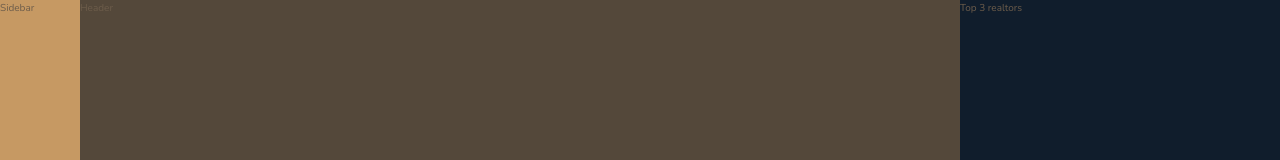
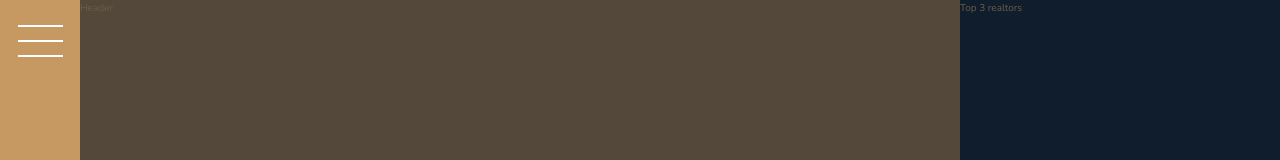
Before and after one commit to PrabeenSoreng/nexter-project, a website: page index.html in a window 1280 px wide. Shown: the top 160 px of the page. Drawn offline with nearby package versions, Linux system fonts and the light colour scheme.

Commit message:
sidebar added

```diff
--- a/index.html
+++ b/index.html
@@ -15,7 +15,7 @@
 
 <body class="container">
     <div class="sidebar">
-        Sidebar
+        <button class="nav-btn"></button>
     </div>
     <header class="header">
         Header
--- a/sass/_sidebar.scss
+++ b/sass/_sidebar.scss
@@ -2,4 +2,29 @@
     background: $color-primary;
     grid-row: 1/-1;
     grid-column: sidebar-start/sidebar-end;
+    display: flex;
+    justify-content: center;
 }
+
+.nav-btn {
+    border: none;
+    border-radius: none;
+    background: #fff;
+    height: 2px;
+    width: 4.5rem;
+    margin-top: 4rem;
+    &::before,
+    &::after {
+        background: #fff;
+        height: 2px;
+        width: 4.5rem;
+        content: "";
+        display: block;
+    }
+    &::before {
+        transform: translateY(-1.5rem);
+    }
+    &::after {
+        transform: translateY(1.3rem);
+    }
+}
```
Also changed, not shown: css/style.css.
